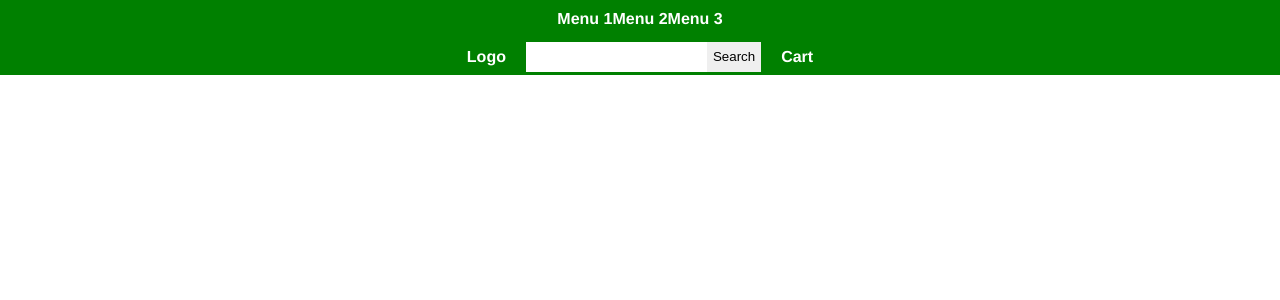
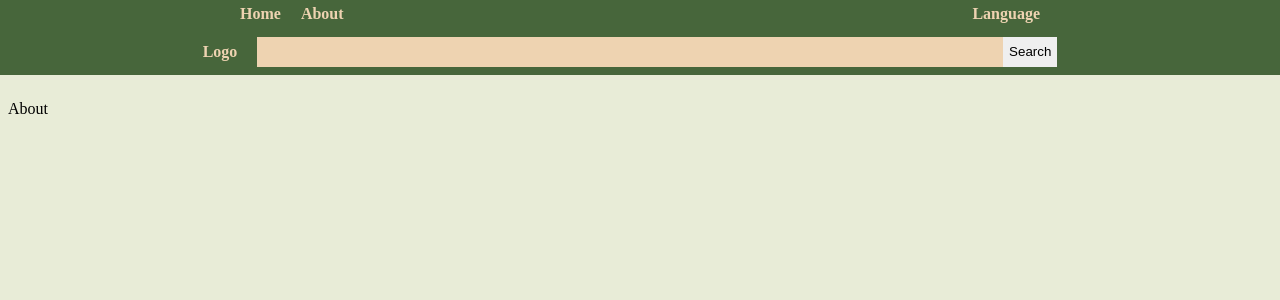
Before and after one commit to Supanat-Tan/shopping-webapp, a Vue app: page /about in a window 1280 px wide. Shown: the top 300 px of the page. Built offline with nearby package versions, Linux system fonts and the light colour scheme.

Commit message:
Basic Styling
-Color template change
-change from option to composition API

```diff
--- a/package.json
+++ b/package.json
@@ -9,7 +9,8 @@
   },
   "dependencies": {
     "pinia": "^3.0.3",
-    "vue": "^3.2.13"
+    "vue": "^3.2.13",
+    "vue-router": "^4.5.1"
   },
   "devDependencies": {
     "@typescript-eslint/eslint-plugin": "^5.4.0",
--- a/src/App.vue
+++ b/src/App.vue
@@ -1,38 +1,10 @@
 <template>
-  <NavBar data="Menu"/>
+  <RouterView />
 </template>
 
-<script lang="ts">
-import { defineComponent } from 'vue';
-import NavBar from './components/common/NavBar.vue';
-
-export default defineComponent({
-  name: 'App',
-  components: {
-    NavBar,
-  },
-  methods: {
-    handleClick() {
-      const nameInput = this.$refs.name as HTMLInputElement | null
-
-      if (nameInput) {
-        nameInput.classList.add('active')
-        nameInput.focus()
-        console.log("Clicked")
-      }
-
-    }
-  }
-});
+<script lang="ts" setup>
 </script>
 
 <style lang="scss">
-#app {
-  font-family: Avenir, Helvetica, Arial, sans-serif;
-  -webkit-font-smoothing: antialiased;
-  -moz-osx-font-smoothing: grayscale;
-  text-align: center;
-  color: #2c3e50;
-  margin-top: 60px;
-}
+
 </style>
--- a/src/components/common/NavBar.vue
+++ b/src/components/NavBar.vue
@@ -1,36 +1,39 @@
 <template>
     <nav class="navbar">
         <ul>
-            <li>{{ data }} 1</li>
-            <li>{{ data }} 2</li>
-            <li>{{ data }} 3</li>
+            <div>
+                <RouterLink to="/">Home</RouterLink>
+                <RouterLink to="/about">About</RouterLink>
+            </div>
+            <div>
+                <li>Language</li>
+            </div>
         </ul>
 
         <div class="bottom-container-with-search">
             <div>Logo</div>
 
             <div class="form-wrapper">
-                <form action="" class="search-form">
-                    <input type="text" name="" id="">
+                <form action="" class="search-form" @submit.prevent="handleSubmit">
+                    <input type="text" name="" id="" v-model="searchInfo">
                     <button>Search</button>
                 </form>
             </div>
 
-            <div>Cart</div>
+            <div>{{ searchInfo }}</div>
         </div>
 
     </nav>
 </template>
 
-<script lang="ts">
-import { defineComponent } from 'vue';
+<script lang="ts" setup>
+import { ref } from 'vue';
 
-export default defineComponent({
-    name: 'NavBar',
-    props: {
-        data: String,
-    }
-});
+const searchInfo = ref('')
+
+const handleSubmit = async () => {
+    console.log(searchInfo.value)
+}
 </script>
 
 <style lang="scss">
@@ -42,23 +45,40 @@ export default defineComponent({
     position: fixed;
     top: 0px;
     left: 0px;
+    z-index: 20;
 
     width: 100%;
     height: 75px;
 
-    background-color: green;
+    background-color: var(--sec-text);
 
-    color: white;
+    color: var(--accent);
     font-weight: bolder;
 
     ul {
         display: flex;
         flex-direction: row;
+        justify-content: space-between;
+        gap: 20px;
 
-        padding: 10px;
+        width: 800px;
+        padding: 5px;
         margin: 0px;
 
         list-style-type: none;
+
+        //RouterLink Container
+        > div {
+            display: flex;
+            justify-content: center;
+            align-items: center;
+            gap: 20px;
+        }
+        // RouterLink
+        > div > a {
+            text-decoration: none;
+            color: var(--accent);
+        }
     }
 
     .bottom-container-with-search {
@@ -73,7 +93,8 @@ export default defineComponent({
         width: 100%;
 
         .form-wrapper {
-            background-color: white;
+            width: 800px;
+            background-color: var(--accent);
         }
     }
 
@@ -88,7 +109,11 @@ export default defineComponent({
 
         //Search Bar
         > input {
+            flex: 1;
             border: none;
+            background-color: var(--accent);
+
+            color: var(--main-text);
         }
         //Prevent focus border
         > input:focus {
--- /dev/null
+++ b/src/components/SideBar.vue
@@ -0,0 +1,22 @@
+<template>
+    <div class="side-nav-container">Side Nav</div>
+</template>
+
+<script setup lang="ts">
+
+
+</script>
+
+<style lang="scss">
+.side-nav-container {
+    position: fixed;
+    top: 0px;
+    left: 0px;
+    z-index: 10;
+
+    width: 15%;
+    height: 100%;
+
+    background-color: var(--sec-text);
+}
+</style>
--- a/src/main.ts
+++ b/src/main.ts
@@ -1,4 +1,7 @@
 import { createApp } from 'vue'
 import App from './App.vue'
+import router from './router'
 
-createApp(App).mount('#app')
+import './styles/global.css'
+
+createApp(App).use(router).mount('#app')
--- /dev/null
+++ b/src/router/index.ts
@@ -0,0 +1,23 @@
+import { createRouter, createWebHistory } from "vue-router";
+import HomePage from "@/view/HomePage.vue";
+import AboutPage from "@/view/AboutPage.vue";
+
+const routes = [
+    {
+        path: '/',
+        name: 'HomePage',
+        component: HomePage
+    },
+    {
+        path: '/about',
+        name: 'AboutPage',
+        component: AboutPage
+    }
+]
+
+const router = createRouter({
+    history: createWebHistory(process.env.BASE_URL),
+    routes
+})
+
+export default router
--- /dev/null
+++ b/src/styles/global.css
@@ -0,0 +1,10 @@
+:root {
+    --main-text: #1F4529;
+    --sec-text: #47663B;
+    --background: #E8ECD7;
+    --accent: #EED3B1;
+}
+
+body {
+    background-color: var(--background);
+}
--- /dev/null
+++ b/src/view/AboutPage.vue
@@ -0,0 +1,20 @@
+<template>
+    <NavBar />
+    <div class="about-test">
+        About
+    </div>
+</template>
+
+<script setup>
+
+import NavBar from '@/components/NavBar.vue';
+
+</script>
+
+<style lang="scss">
+
+.about-test {
+    margin: 100px 0px;
+}
+
+</style>
--- /dev/null
+++ b/src/view/HomePage.vue
@@ -0,0 +1,140 @@
+<template>
+  <NavBar/>
+  <SideBar />
+    <div class="home-container">
+
+      <div class="middle-container">
+        <h2>Welcome to hobby store</h2>
+        <p>What kind of product are you interested in?</p>
+
+        <div>
+          <div v-for="type in categories" :key="type.id">{{ type.category }}</div>
+        </div>
+      </div>
+
+    </div>
+
+</template>
+
+<script setup lang="ts">
+import { onMounted, ref } from 'vue';
+import NavBar from '@/components/NavBar.vue';
+import SideBar from '@/components/SideBar.vue';
+
+interface User {
+    id: number;
+    name: string;
+    username: string;
+    email: string;
+}
+
+//for testing
+const categories = [
+  {
+    category: 'Model',
+    id: 1
+  },
+  {
+    category: 'Tools',
+    id: 2
+  },
+  {
+    category: 'Paint',
+    id: 3
+  },
+  {
+    category: 'Misc',
+    id: 4
+  },
+]
+
+const users = ref<User[]>([])
+
+onMounted(async () => {
+  const response = await fetch('https://jsonplaceholder.typicode.com/users');
+
+  if (response.ok) {
+    const data: User[] = await response.json();
+    users.value = data
+  }
+
+})
+
+</script>
+
+<style lang="scss">
+
+.home-container {
+  display: flex;
+  flex-direction: row;
+  justify-content: center;
+  align-items: center;
+
+  position: absolute;
+  top: 75px;
+  left: 0px;
+
+  width: 100%;
+}
+
+.middle-container {
+  display: flex;
+  flex-direction: column;
+
+  width: 70%;
+  height: 100%;
+
+  background-color: var(--background);
+
+  //Welcome text
+  > h2 {
+    margin: 0px;
+
+    text-align: center;
+    color: var(--main-text);
+    font-size: 3rem;
+  }
+
+  //Secondary text
+  > p {
+    margin: 0px 0px 20px 0px;
+
+    text-align: center;
+    color: var(--sec-text);
+    font-size: 1.5rem;
+  }
+
+  // Category Container
+  > div {
+    display: grid;
+    grid-template-columns: 200px 200px;
+    justify-content: center;
+    align-items: center;
+    gap: 10px;
+
+    //Each category div
+    > div {
+      display: flex;
+      justify-content: center;
+      align-items: center;
+
+      width: 200px;
+      height: 200px;
+
+      border: 2px solid var(--sec-text);
+      border-radius: 50px;
+
+      color: var(--main-text);
+      font-weight: bold;
+      font-size: 2rem;
+
+      transition: background-color 0.3s ease;
+      cursor: pointer;
+    }
+    > div:hover {
+      background-color: var(--accent);
+    }
+  }
+}
+
+</style>
```
Also changed, not shown: src/components/common/SideBar.vue (deleted, +0 -26 lines), src/components/pages/HomePage.vue (deleted, +0 -15 lines), 1 other file (tests, documents, lock files or other folders).
